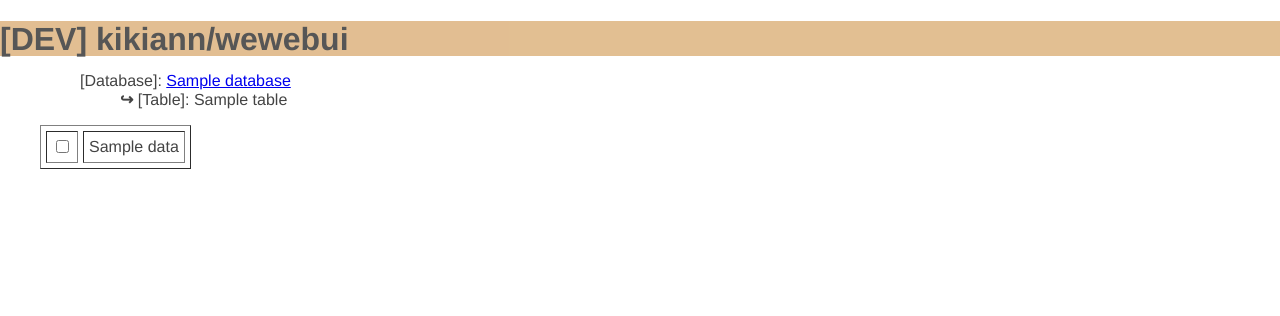
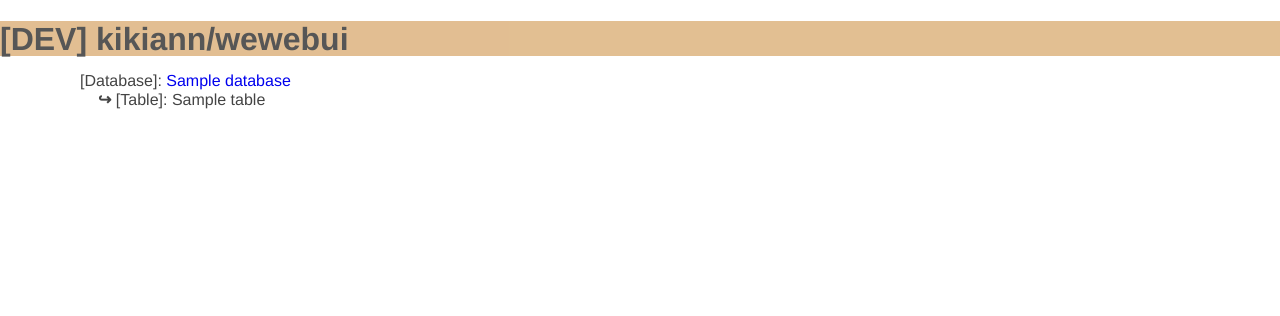
Before and after one commit to kikiann/wewebui, a Flask app: template app/templates/changelog.html in a window 1280 px wide. Shown: the top 316 px of the page. Run offline with Flask 2, Linux system fonts and the light colour scheme; the template is opened without the code that fills it: most values are stand-ins (such as "Sample title", 1, 10 or a date in 2020); parts of the project's set-up code (start-up, migrations or seed data) failed here and were passed over.

Commit message:
Beautified HTML. Added routes. Need multiple database-table instance.

```diff
--- a/app/static/css/main.css
+++ b/app/static/css/main.css
@@ -1,3 +1,47 @@
+ul {
+  list-style: none;
+}
+li {
+  list-style: none;
+  border-left: 2px solid #000;
+  /*margin-left: 1em;*/
+}
+li div {
+  padding-left: 1em;
+  position: relative;
+}
+li div::before {
+  /*content:'';*/
+  position: absolute;
+  /*top: 0;*/
+  left: -2px;
+  bottom: 50%;
+  /*width: 0.75em;*/
+  border: 2px solid #000;
+  border-top: 0 none transparent;
+  border-right: 0 none transparent;
+}
+ul > li:last-child {
+  border-left: 2px solid transparent;
+}
+
+ul > a {
+  text-decoration: none;
+}
+
+ul > a:hover {
+  text-decoration: none;
+  color: red;
+}
+
+li > a {
+  text-decoration: none;
+}
+li > a:hover {
+  text-decoration: none;
+  color: red;
+}
+
 body {
   margin: 0;
   padding: 0;
@@ -14,6 +58,12 @@ header {
   opacity: .9;
   margin-bottom: 10px;
 }
+
+header > a, a:hover {
+  text-decoration: none;
+  color: inherit;
+}
+
 header h1.logo {
   margin: 0;
   font-size: 1.7em;
--- a/app/templates/changelog.html
+++ b/app/templates/changelog.html
@@ -1,26 +1,15 @@
 {% extends "layout.html" %}
 {% block body %}
 
-<div class="changes">
-  <ul style="list-style: none;">
-      [Database]: <a href="{{ url_for('changelog', db=database) }}">{{ database }}</a> <br/>
+<div>
+  <ul>
+      [Database]: <a href="{{ url_for('db_selector', db=database) }}">{{ database }}</a>
       {% for table in all_tables %}
-        &nbsp;&nbsp;&nbsp;&nbsp;&nbsp;&nbsp;&nbsp;&nbsp; <!-- 8 tab spaces. Worst way to implement tab spaces.-->
-        <strong>&#8618;</strong> [Table]: {{ table }}
+          <li><div>
+            <strong>&#8618;</strong> [Table]: {{ table }}
+          </div></li>
       {% endfor %}
   </ul>
-    <table border="1" cellpadding="5" cellspacing="5">
-        {% for row in changes %}
-            <tr>
-                <td>
-                    <input type="checkbox" name="isChecked" value=True>
-                </td>
-                {% for data in row %}
-                    <td>{{ data }}</td>
-                {% endfor %}
-            </tr>
-        {% endfor %}
-    </table>
 </div>
 
 {% endblock %}
--- a/app/templates/layout.html
+++ b/app/templates/layout.html
@@ -1,13 +1,20 @@
 <!doctype html>
+<html>
 <head>
     <title>[DEV] kikiann/wewebui</title>
+    <meta http-equiv="pragma" content="no-cache" />
+    <meta http-equiv="expires" content="-1" />
     <link rel="stylesheet" type="text/css" href="{{ url_for('static', filename='css/main.css') }}">
 </head>
 
 <header>
-    <h1>[DEV] kikiann/wewebui</h1>
+    <a href="/">
+      <h1>[DEV] kikiann/wewebui</h1>
+    </a>
 </header>
 
 <div class="container">
     {% block body %}{% endblock %}
 </div>
+
+</html>
```
Also changed, not shown: app/models.py (+5 -3 lines), app/views.py (+6 -2 lines), requirements.txt (+2 -14 lines).
